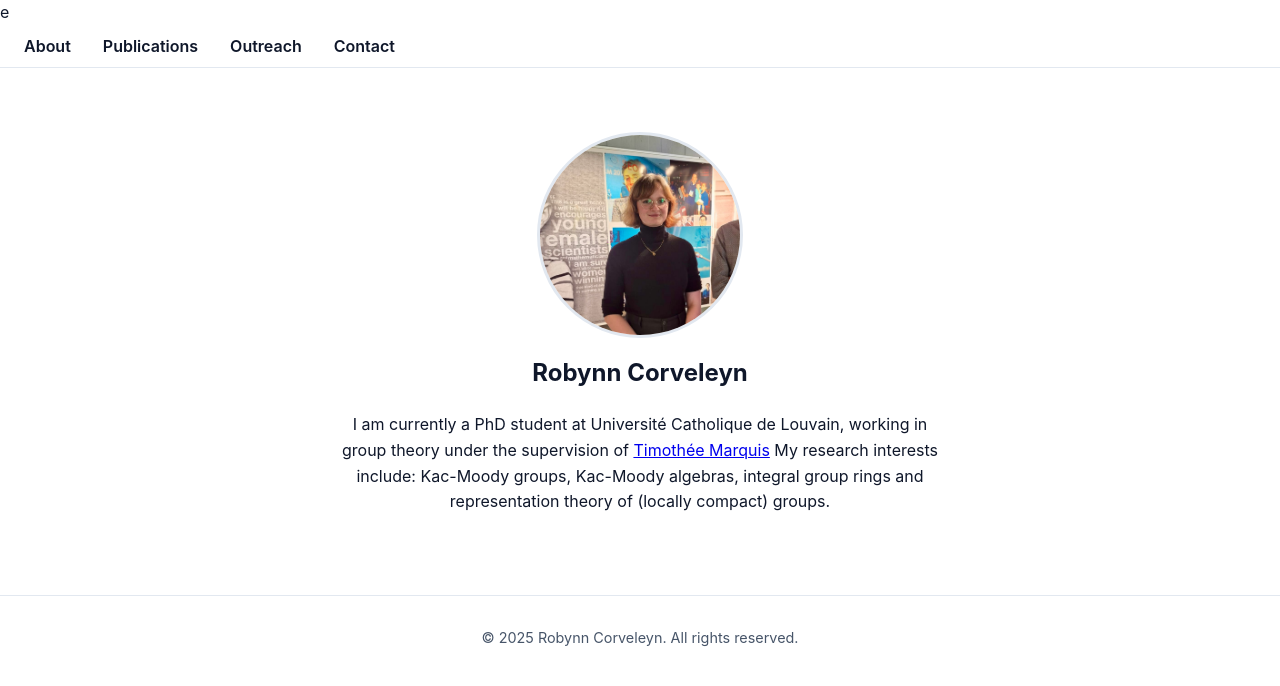
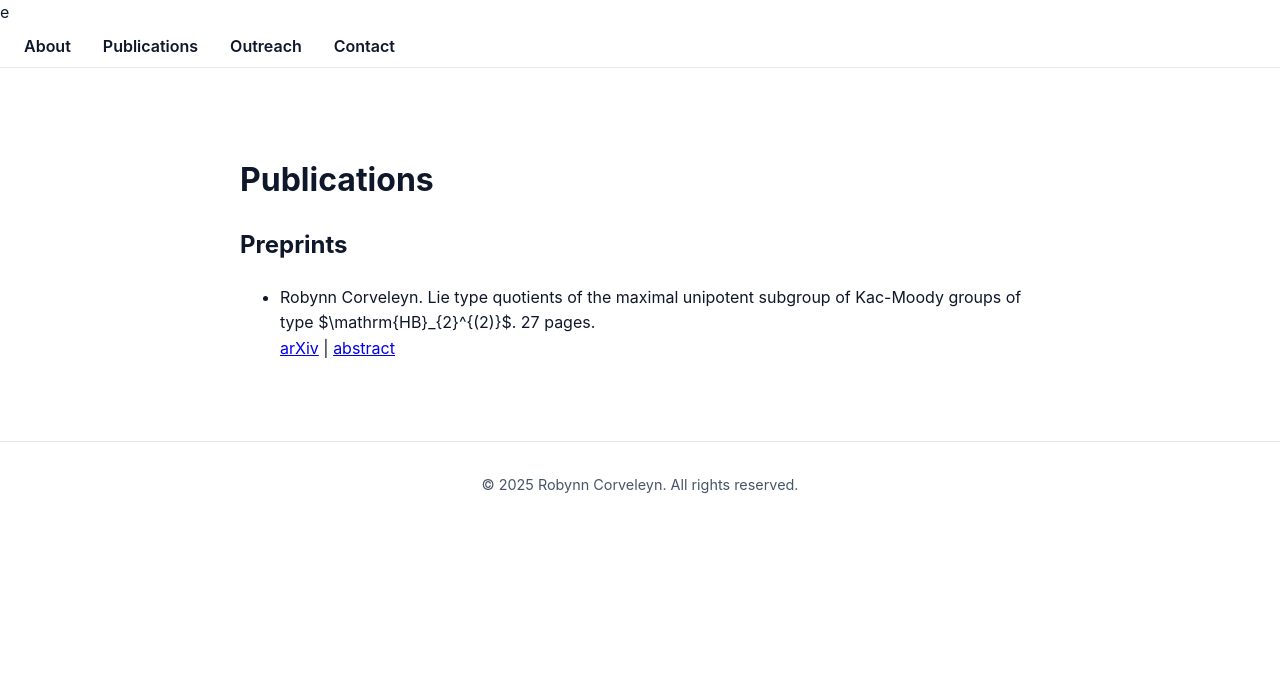
Before and after one commit to robynn-corveleyn/robynn-corveleyn.github.io, a Jekyll site: the page built from publications/index.md, in a window 1280 px wide. Shown: the top 686 px of the page. Built offline with Jekyll 4.4.1, drawn with Linux system fonts in a browser that asks for light colours.

Commit message:
Update default.html

```diff
--- a/_layouts/default.html
+++ b/_layouts/default.html
@@ -20,15 +20,7 @@ e<!doctype html>
   </header>
 
   <main>
-   <section id="hero" style="text-align:center; padding:2rem 0;">
-      <img src="{{ '/assets/images/contact-photo.jpg' | relative_url }}" alt="Photo of Robynn Corveleyn" style="width:200px; height:200px; border-radius:50%; object-fit:cover;">
-      <h1 style="margin-top:1rem;">Robynn Corveleyn</h1>
-      <p style="max-width:600px; margin:1rem auto;">
-        I am currently a PhD student at Université Catholique de Louvain, working in group theory under the supervision of
-        <a href="https://perso.uclouvain.be/timothee.marquis/intro.htm" target="_blank" rel="noopener">Timothée Marquis</a>
-        My research interests include: Kac-Moody groups, Kac-Moody algebras, integral group rings and representation theory of (locally compact) groups.
-      </p>
-    </section>
+  {{ content }}
   </main>
 
   <footer>
```
